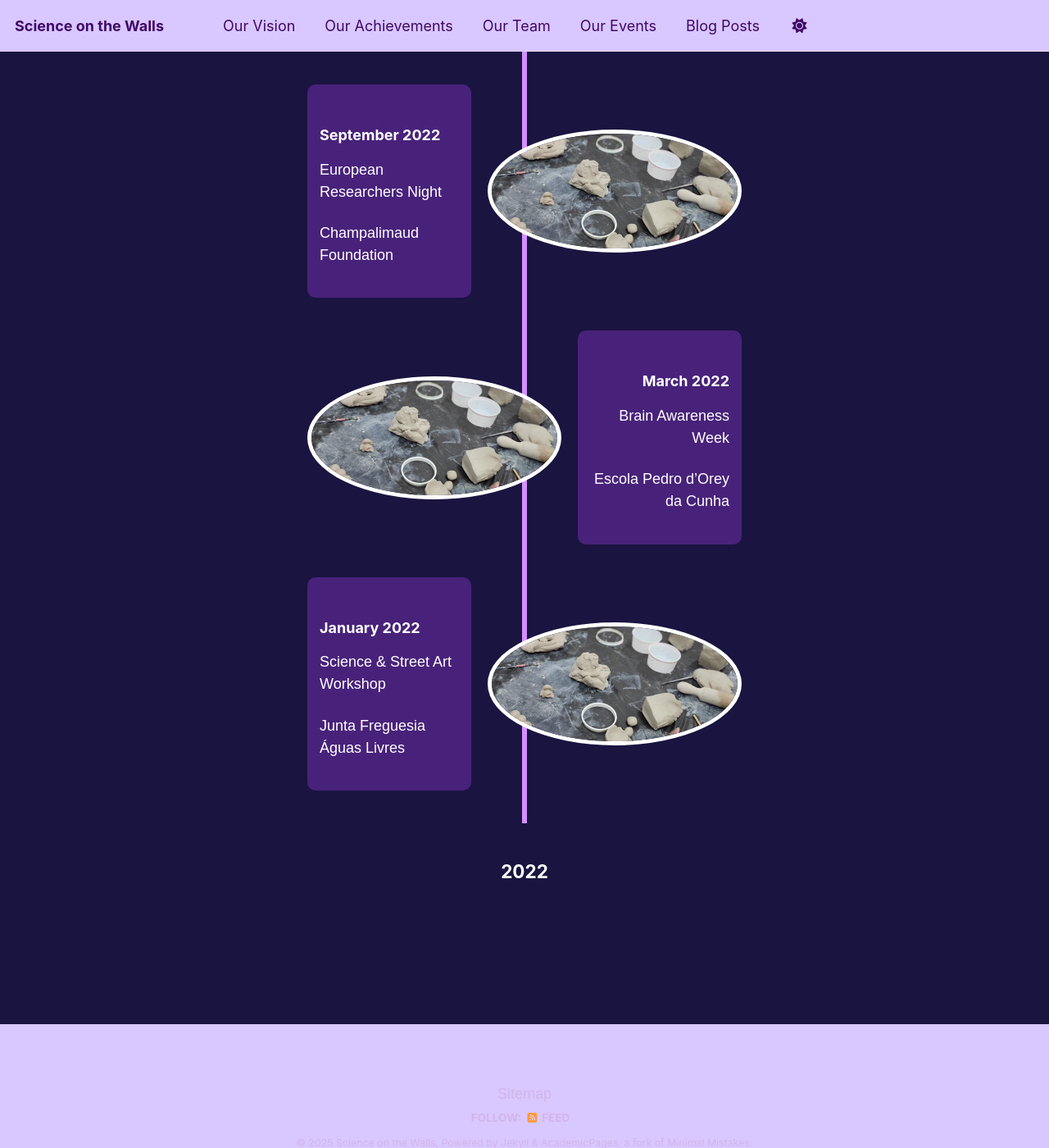
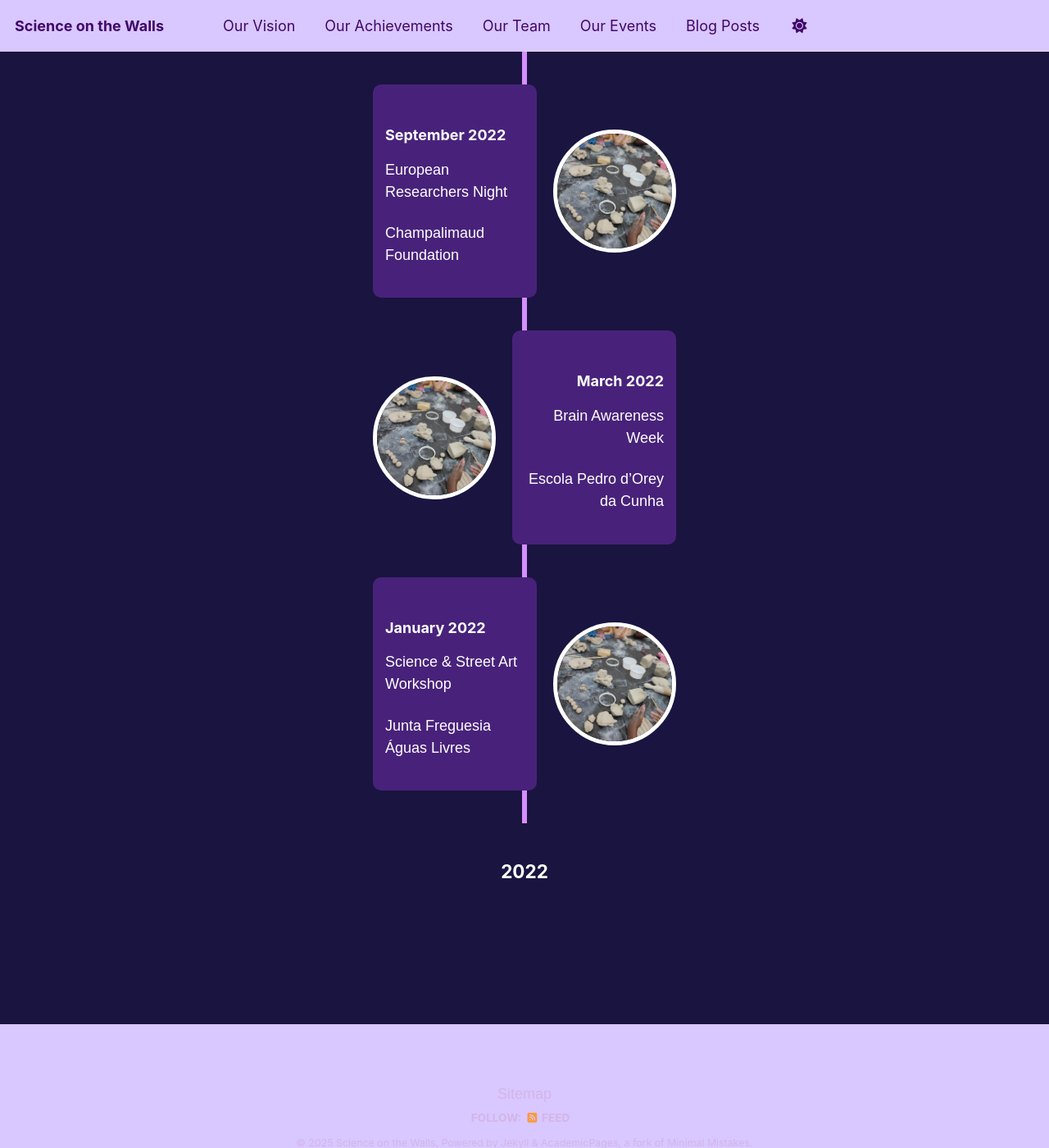
Before and after one commit to scienceonthewalls/scienceonthewalls.github.io, a Jekyll site: the page built from _pages/test_page.html, in a window 1280 px wide and 1400 px high. Shown: the whole window at 82% size. Built offline with Jekyll 4.4.1, drawn with Linux system fonts in a browser that asks for light colours.

Commit message:
circular images

```diff
--- a/_pages/test_page.html
+++ b/_pages/test_page.html
@@ -13,9 +13,7 @@ redirect_from:
 <!DOCTYPE html>
 <html lang="en">
     <head>
-    <meta charset="UTF-8">
-    <meta name="viewport" content="width=device-width, initial-scale=1.0">
-    <title>Timeline</title>
+        <!-- ...existing code... -->
         <style>
             body {
                 font-family: Arial, sans-serif;
@@ -44,7 +42,7 @@ redirect_from:
                 display: flex;
                 align-items: center;
                 justify-content: center;
-            width: 50%;
+                width: 80%;
                 margin: 20px 0;
                 position: relative;
             }
@@ -79,7 +77,7 @@ redirect_from:
     <body>
         <div class="timeline">
             <div class="event left">
-            <img src="/images/blog_posts/2024_summer_camp_ceramics.jpeg" style="border-radius: 50%; width: 50%" alt="European Researchers Night">
+                <img src="/images/blog_posts/2024_summer_camp_ceramics.jpeg" alt="European Researchers Night">
                 <div class="event-text">
                     <h3>September 2022</h3>
                     <p>European Researchers Night</p>
@@ -87,7 +85,7 @@ redirect_from:
                 </div>
             </div>
             <div class="event right">
-            <img src="/images/blog_posts/2024_summer_camp_ceramics.jpeg" style="border-radius: 50%; width: 50%" alt="Brain Awareness Week">
+                <img src="/images/blog_posts/2024_summer_camp_ceramics.jpeg" alt="Brain Awareness Week">
                 <div class="event-text">
                     <h3>March 2022</h3>
                     <p>Brain Awareness Week</p>
@@ -95,7 +93,7 @@ redirect_from:
                 </div>
             </div>
             <div class="event left">
-            <img src="/images/blog_posts/2024_summer_camp_ceramics.jpeg" style="border-radius: 50%; width: 50%" alt="Science & Street Art">
+                <img src="/images/blog_posts/2024_summer_camp_ceramics.jpeg" alt="Science & Street Art">
                 <div class="event-text">
                     <h3>January 2022</h3>
                     <p>Science & Street Art Workshop</p>
```
Lines whose indentation alone changed are shown as unchanged.
